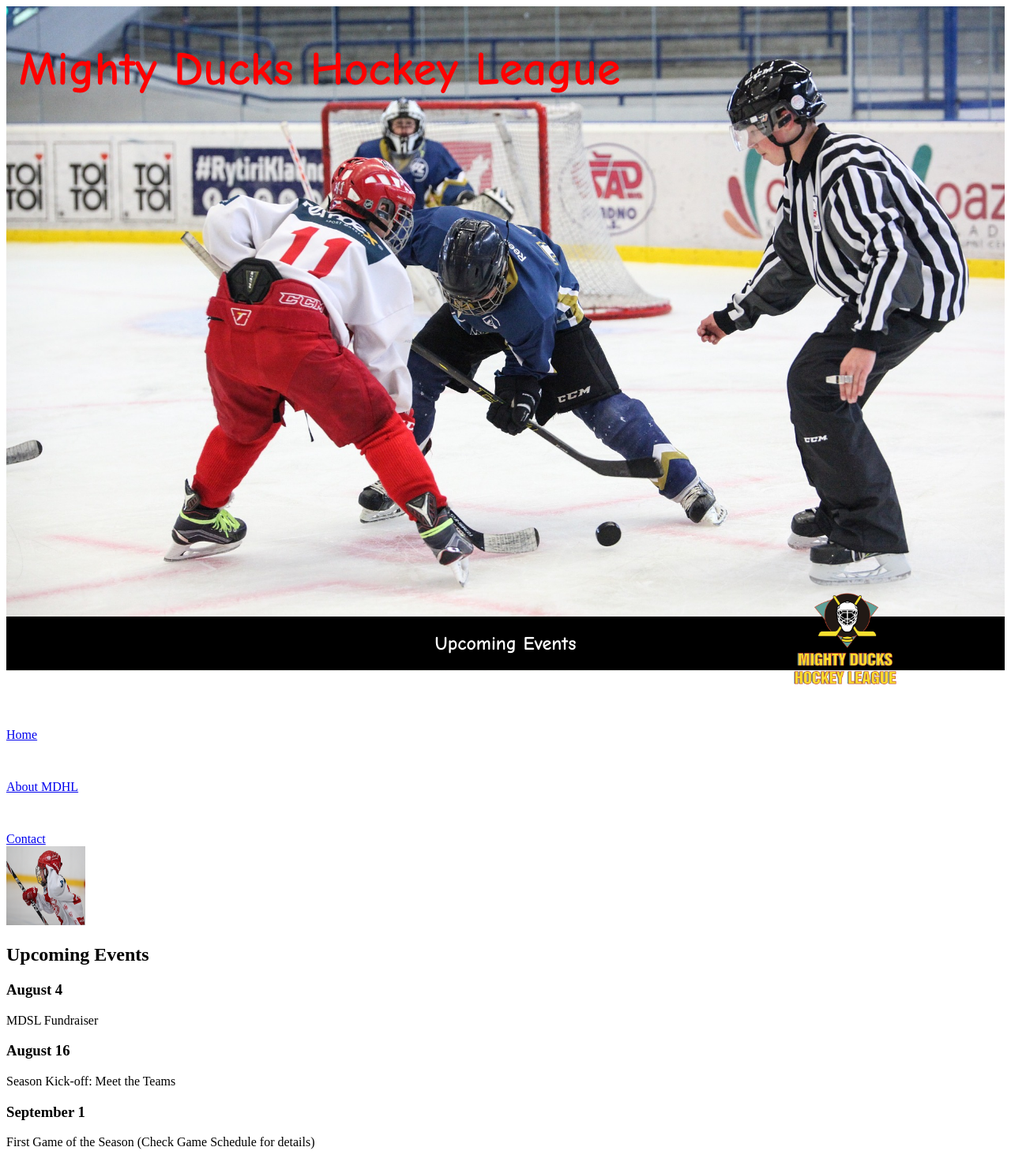
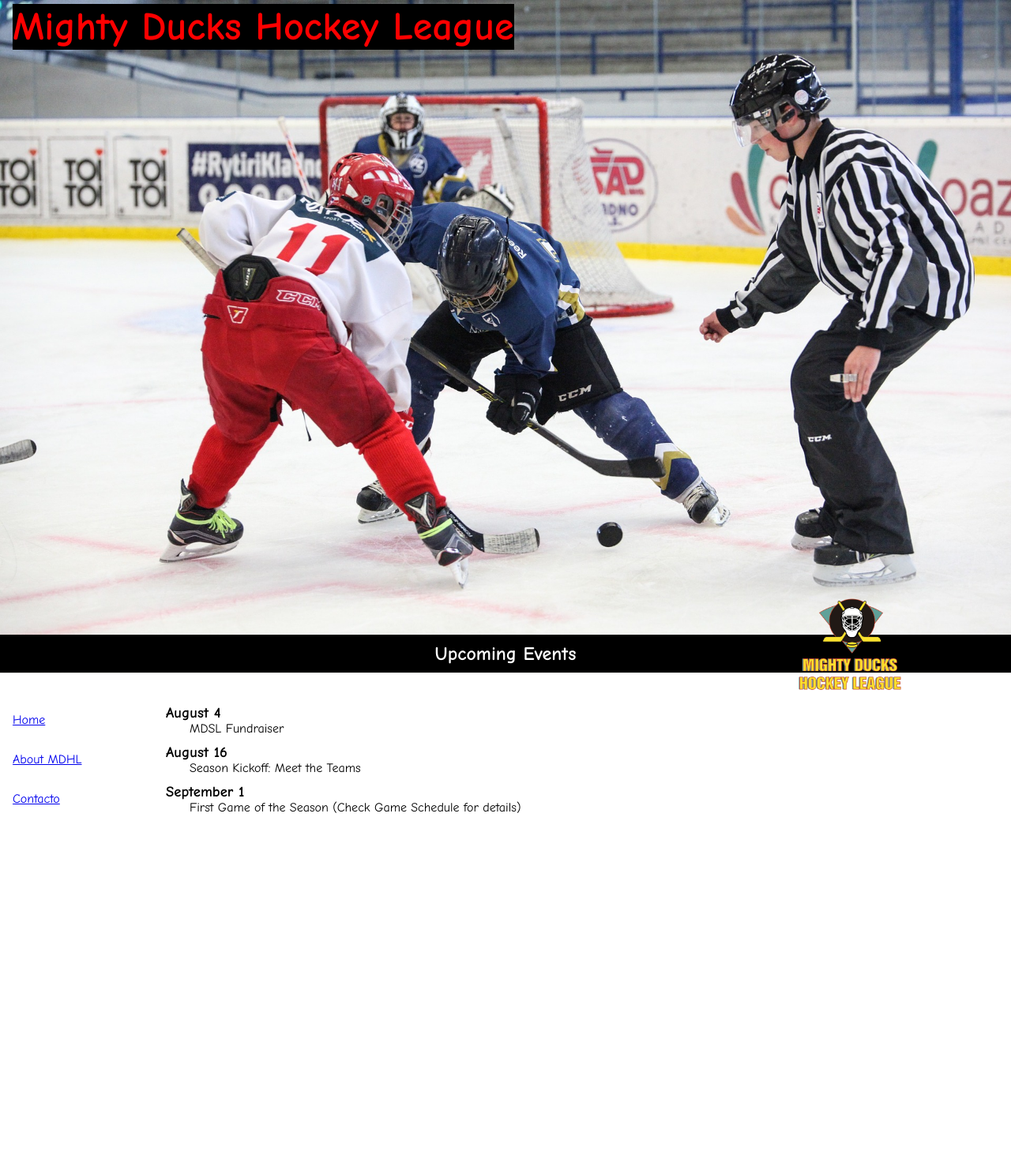
Before and after one commit to Marcoscab/AP4-MDHL, a plain HTML site: page index.html in a window 1280 px wide. Shown: the whole page at 79% size. After the commit the page ends 1042 px from the top, so only its background shows below. Drawn offline with Linux system fonts and the light colour scheme.

Commit message:
Nueva version Mockup 1

```diff
--- a/index.html
+++ b/index.html
@@ -9,6 +9,40 @@
 </head>
 
 <body>
+    <!--ENCABEZADO-->
+    <header class="Encabezado">
+        <h1 class="top-left">Mighty Ducks Hockey League</h1>
+        <img class="img-banner" src="./img/design1_image1.jpg" alt="Imagen Jockey">
+        <h2 class="bottom-center">Upcoming Events</h2>
+        <img class="bottom-rigth" src="./img/Logo_Mighty_ducks-01.png" alt="Logo">
+    </header>
+
+<!--BARRA NAVEGACION-->
+    <nav class="sidenav">
+        <a href="#">Home</a>
+        <a href="./about.html">About MDHL</a>
+        <a href="./contact.html">Contacto</a>
+    </nav>
+
+    <!--CONTENIDO PRINCIPAL-->
+    <main class="contenedor-principal">
+        <section>
+            <article class="articulos">
+                <h3>August 4</h3>
+                <p class="parrafos">MDSL Fundraiser</p>
+            </article>
+            <article class="articulos">
+                <h3>August 16</h3>
+                <p class="parrafos">Season Kickoff: Meet the Teams</p>
+            </article>
+            <article class="articulos">
+                <h3>September 1</h3>
+                <p class="parrafos">First Game of the Season (Check Game Schedule for details)</p>
+            </article>
+        </section>
+    </main>
+
+    <!--
     <header>
 
         <div class="contenedorImagen">
@@ -24,6 +58,7 @@
             </div>
         </div>
     </header>
+
 
 
     <div class="contenedorNav_Mian"></div>
@@ -55,7 +90,7 @@
         </section>
     </main>
 
-
+-->
 
 </body>
 
--- a/style1.css
+++ b/style1.css
@@ -1,10 +1,14 @@
-.contenedorImagen{
-    position: relative;
+/*Normalizador*/
+*{
+    padding: 0;
+    margin: 0;
+    box-sizing: border-box;
+    font-family: "Comic Sans MS", "Comic Sans", cursive;
 }
 
-.imgbanner{
-    width: 100%;
-    height:auto;
+/*Encabezado*/
+.Encabezado{
+    position: relative;
 }
 
 .top-left{
@@ -12,12 +16,19 @@
     top: 5px;
     left: 16px;
     font-family: "Comic Sans MS", "Comic Sans", cursive;
-    font-size: 30px;
-    color: red;
+    font-size: 50px;
+    color:red;
+    background-color: black;
+}
+
+.img-banner{
+    height: auto;
+    width: 100%;
 }
 
 .bottom-center{
     position: absolute;
+    padding: 10px;
     width: 100%;
     bottom: 5px;
     background-color: black;
@@ -26,27 +37,45 @@
     color: white;
 }
 
+
 .bottom-rigth{
     position: absolute;
     bottom: -4%;
     right: 10%;
-
+    width: 150px;
+    height: 150px;
 }
 
+/*BARRA DE NEVAGACION VERTICAL*/
 .sidenav {
-    height: 100%; /* Full-height: remove this if you want "auto" height */
-    width: 160px; /* Set the width of the sidebar */
+    height: 100%;
+    width: 160px;
     left: 0;
-    overflow-x: hidden; /* Disable horizontal scroll */
-    padding-top: 20px;
+    bottom: 0;
+    overflow-x: hidden;
+    margin-top: 30px;
+    display: inline-block;
+   /* border: 5px solid red;*/
   }
 
   .sidenav a{
     display: block;
-    margin-top: 30%;
+    padding: 10%;
   }
 
-  .principal {
-    display: inline;
+  /*CONTENEDOR PRINCIPAL*/
+  .contenedor-principal{
+    display: inline-block;
     position: absolute;
+   /* border: 5px solid red;*/
+    margin-top: 35px;
+    margin-left: 50px;
   }
+
+  .articulos{
+    margin-bottom: 10px;
+  }
+
+  .parrafos{
+    padding-left: 30px;
+  }
```
